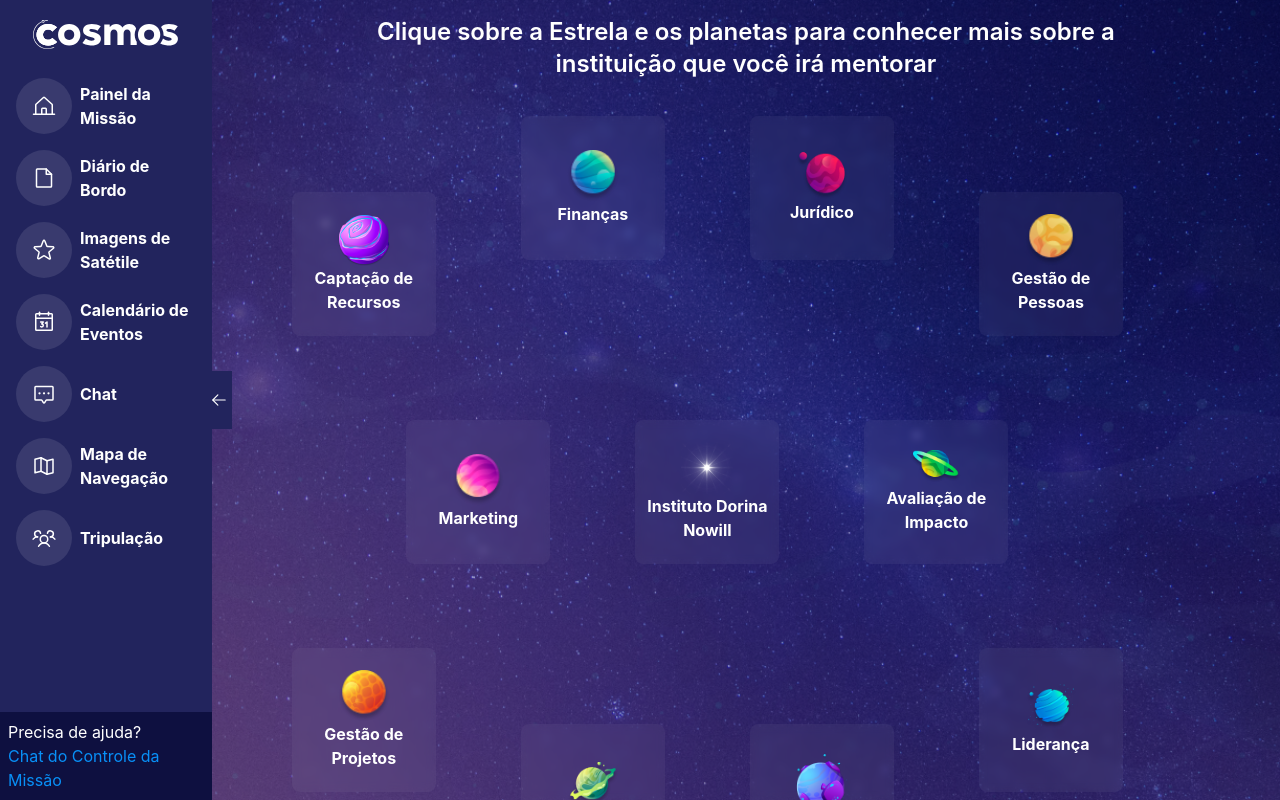
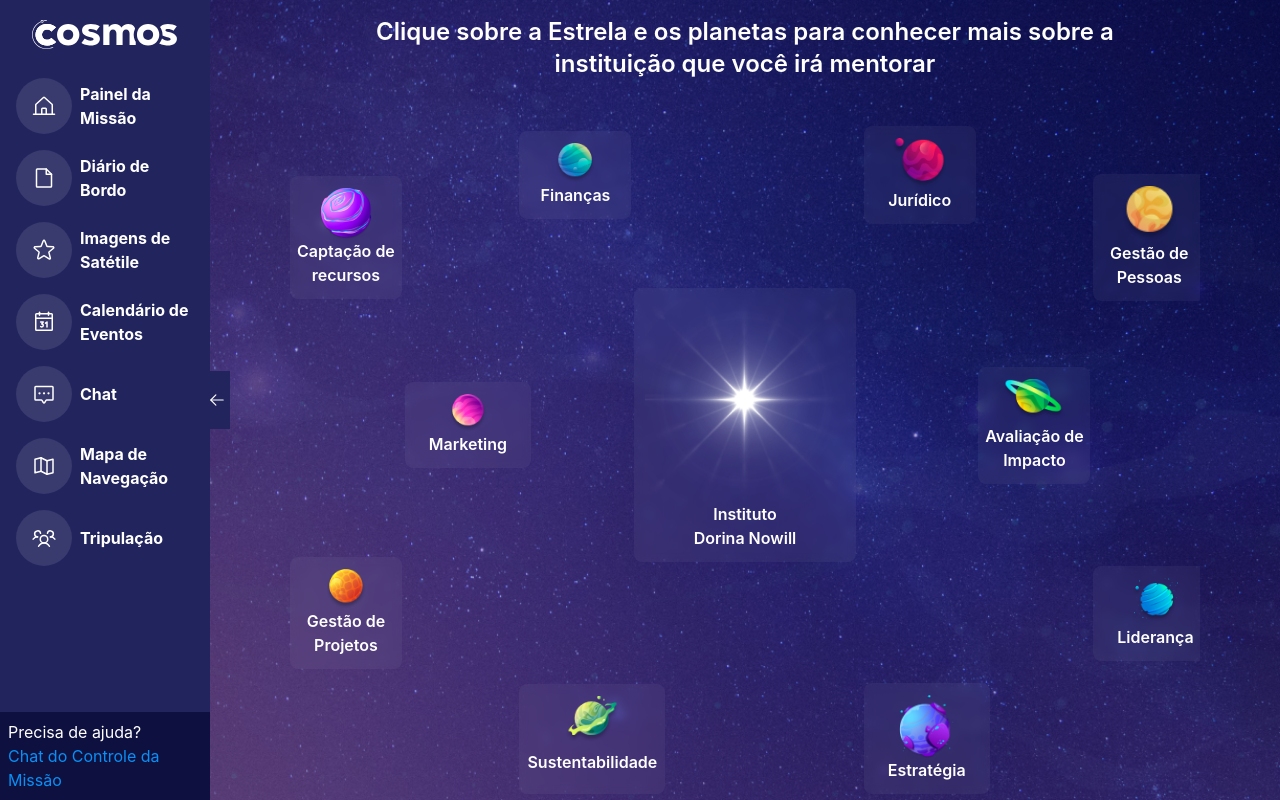
Before and after one commit to cosmossocialtime/Cosmos-Front-End, a Next.js app: page /dashboard/imagens-de-satelite in a window 1280 px wide. Built offline with nearby package versions, Linux system fonts and the light colour scheme.

Commit message:
:up: upgrade planets

```diff
--- a/src/app/dashboard/imagens-de-satelite/ItemSatelite.tsx
+++ b/src/app/dashboard/imagens-de-satelite/ItemSatelite.tsx
@@ -1,36 +1,17 @@
 import Image from "next/image";
 import * as Dialog from "@radix-ui/react-dialog";
-import { HTMLAttributes } from "react";
+import { ReactNode } from "react";
 
-interface ItemSateliteProps {
-  sateliteImg: string;
-  imgAlt: string;
-  sateliteName: string;
-  handleModal?: () => void;
-  className: string;
+type SateliteProps = {
+  children: ReactNode,
+  className: string
 }
 
-export function ItemSatelite({
-  sateliteImg,
-  imgAlt,
-  sateliteName,
-  className,
-}: ItemSateliteProps) {
+export function ItemSatelite({className, children}:SateliteProps) {
   return (
     <Dialog.Trigger className={`${className}`}>
-      <div className="w-36 h-36">
-        <div className="bg-zinc-200/5 w-full h-full rounded-lg py-3 flex flex-col items-center justify-center cursor-pointer backdrop-blur-sm">
-          <Image
-            src={sateliteImg}
-            alt={imgAlt}
-            className="mx-auto"
-            width={52}
-            height={52}
-          />
-          <p className="w-[130px] text-center font-bold text-white">
-            {sateliteName}
-          </p>
-        </div>
+      <div className="bg-zinc-200/5 text-white w-fit h-fit rounded-lg py-3 flex flex-col items-center justify-center cursor-pointer backdrop-blur-sm">
+        {children}
       </div>
     </Dialog.Trigger>
   );
--- a/src/app/dashboard/imagens-de-satelite/page.tsx
+++ b/src/app/dashboard/imagens-de-satelite/page.tsx
@@ -3,6 +3,7 @@ import * as Dialog from "@radix-ui/react-dialog";
 
 import { ModalSatelite } from "./modalSatelite";
 import { ItemSatelite } from "./ItemSatelite";
+import Image from "next/image";
 
 const SatelitesPage = () => {
   return (
@@ -10,7 +11,7 @@ const SatelitesPage = () => {
       <Dialog.Root>
         <ModalSatelite />
 
-        <div className="flex flex-col items-center justify-center gap-9 px-20 pt-4 w-full h-screen lg:overflow-y-hidden bg-bgsatelites bg-cover bg-center">
+        <div className="flex flex-col items-center gap-9 px-20 pt-4 w-full h-screen lg:overflow-y-hidden bg-bgsatelites bg-cover bg-center">
           <h3 className="text-white text-2xl font-semibold text-center">
             Clique sobre a Estrela e os planetas para conhecer mais sobre a{" "}
             <br />
@@ -19,82 +20,157 @@ const SatelitesPage = () => {
 
           <div className="lg:overflow-hidden">
             <div className="grid grid-cols-4 lg:grid-cols-8 lg:grid-rows-6 gap-2 justify-center">
-              <ItemSatelite
-                sateliteImg="/images/satelites/recursos.png"
-                imgAlt={"planeta roxo"}
-                sateliteName={"Captação de Recursos"}
-                className={"lg:col-start-1 lg:col-end-2 lg:row-start-1 lg:row-end-3 "}
+              <ItemSatelite className="lg:col-start-1 lg:col-end-2 lg:row-start-1 lg:row-end-3">
+                <Image
+                  src={"/images/satelites/recursos.png"}
+                  alt="ts"
+                  width={52}
+                  height={52}
                 />
+                <p className="w-28 font-semibold">Captação de recursos</p>
+              </ItemSatelite>
 
               <ItemSatelite
-                sateliteImg="/images/satelites/financas.png"
-                imgAlt={"planeta azul"}
-                sateliteName={"Finanças"}
-                className={"lg:col-start-3 lg:col-end-3 lg:row-start-1 lg:row-end-1 "}
+                className={
+                  "lg:col-start-3 lg:col-end-3 lg:row-start-1 lg:row-end-1"
+                }
+              >
+                <Image
+                  src={"/images/satelites/financas.png"}
+                  alt="ts"
+                  width={40}
+                  height={40}
                 />
+                <p className="w-28 font-semibold">Finanças</p>
+              </ItemSatelite>
 
               <ItemSatelite
-                sateliteImg="/images/satelites/juridico.png"
-                imgAlt={"planeta vermelho"}
-                sateliteName={"Jurídico"}
-                className={"lg:col-start-5 lg:col-end-6 lg:row-start-1 lg:row-end-1 "}
+                className={
+                  "lg:col-start-6 lg:col-end-7 lg:row-start-1 lg:row-end-1 "
+                }
+              >
+                <Image
+                  src={"/images/satelites/juridico.png"}
+                  alt="juridico"
+                  width={55}
+                  height={55}
                 />
+                <p className="w-28 font-semibold">Jurídico</p>
+              </ItemSatelite>
 
               <ItemSatelite
-                sateliteImg="/images/satelites/pessoas.png"
-                imgAlt={"planeta amarelo"}
-                sateliteName={"Gestão de Pessoas"}
-                className={"lg:col-start-7 lg:col-end-8 lg:row-start-1 lg:row-end-3 "}
+                className={
+                  "lg:col-start-8 lg:col-end-9 lg:row-start-1 lg:row-end-3 "
+                }
+              >
+                <Image
+                  src={"/images/satelites/pessoas.png"}
+                  alt="Pessoas"
+                  width={55}
+                  height={55}
                 />
+                <p className="w-28 font-semibold">Gestão de Pessoas</p>
+              </ItemSatelite>
 
               <ItemSatelite
-                sateliteImg="/images/satelites/marketing.png"
-                imgAlt={"planeta rosa"}
-                sateliteName={"Marketing"}
-                className={"lg:col-start-2 lg:col-end-2 lg:row-start-3 lg:row-end-3 "}
+                className={
+                  "lg:col-start-2 lg:col-end-2 lg:row-start-3 lg:row-end-3 "
+                }
+              >
+                <Image
+                  src={"/images/satelites/marketing.png"}
+                  alt="Marketing"
+                  width={38}
+                  height={38}
                 />
+                <p className="px-6 font-semibold">Marketing</p>
+
+              </ItemSatelite>
 
               <ItemSatelite
-                sateliteImg="/images/satelites/instituto.png"
-                imgAlt={"estrela branca"}
-                sateliteName={"Instituto Dorina Nowill"}
-                className={"lg:col-start-4 lg:col-end-4 lg:row-start-3 lg:row-end-4 "}
+                className={
+                  "lg:col-start-4 lg:col-end-6 lg:row-start-2 lg:row-end-5 "
+                }
+              >
+                <Image
+                className="mx-5"
+                  src={"/images/satelites/instituto.png"}
+                  alt="Instituto"
+                  width={200}
+                  height={150}
                 />
+                <p className="w-28 font-semibold">Instituto Dorina Nowill</p>
+              </ItemSatelite>
 
               <ItemSatelite
-                sateliteImg="/images/satelites/impacto.png"
-                imgAlt={"planeta verde e azul"}
-                sateliteName={"Avaliação de Impacto"}
-                className={"lg:col-start-6 lg:col-end-6 lg:row-start-3 lg:row-end-3 "}
+                className={
+                  "lg:col-start-7 lg:col-end-8 lg:row-start-3 lg:row-end-4 "
+                }
+              >
+                <Image
+                  src={"/images/satelites/impacto.png"}
+                  alt="Instituto"
+                  width={64}
+                  height={64}
                 />
+                <p className="w-28 font-semibold">Avaliação de Impacto</p>
+              </ItemSatelite>
 
               <ItemSatelite
-                sateliteImg="/images/satelites/projetos.png"
-                imgAlt={"planeta laranja"}
-                sateliteName={"Gestão de Projetos"}
-                className={"lg:col-start-1 lg:col-end-1 lg:row-start-4 lg:row-end-6 "}
+                className={
+                  "lg:col-start-1 lg:col-end-1 lg:row-start-4 lg:row-end-6 "
+                }
+              >
+                <Image
+                  src={"/images/satelites/projetos.png"}
+                  alt="Projetos"
+                  width={40}
+                  height={40}
                 />
+                <p className="w-28 font-semibold">Gestão de Projetos</p>
+              </ItemSatelite>
 
               <ItemSatelite
-                sateliteImg="/images/satelites/sustentabilidade.png"
-                imgAlt={"planeta verde claro"}
-                sateliteName={"Sustentabilidade"}
-                className={"lg:col-start-3 lg:col-end-4 lg:row-start-5 lg:row-end-6 "}
+                className={
+                  "lg:col-start-3 lg:col-end-4 lg:row-start-5 lg:row-end-7"
+                }
+              >
+                <Image
+                  src={"/images/satelites/sustentabilidade.png"}
+                  alt="Sustentabilidade"
+                  width={55}
+                  height={55}
                 />
+                <p className="p-2 font-semibold">Sustentabilidade</p>
+              </ItemSatelite>
 
               <ItemSatelite
-                sateliteImg="/images/satelites/estrategia.png"
-                imgAlt={"planeta azul com roxo"}
-                sateliteName={"Estratégia"}
-                className={"lg:col-start-5 lg:col-end-5 lg:row-start-5 lg:row-end-5"}
+                className={
+                  "lg:col-start-6 lg:col-end-6 lg:row-start-5 lg:row-end-7"
+                }
+              >
+                <Image
+                  src={"/images/satelites/estrategia.png"}
+                  alt="Estrategia"
+                  width={55}
+                  height={55}
                 />
+                <p className="px-6 font-semibold">Estratégia</p>
+              </ItemSatelite>
 
               <ItemSatelite
-                sateliteImg="/images/satelites/lideranca.png"
-                imgAlt={"planeta azul"}
-                sateliteName={"Liderança"}
-                className={"lg:col-start-7 lg:col-end-7 lg:row-start-4 lg:row-end-6 "}
+                className={
+                  "lg:col-start-8 lg:col-end-9 lg:row-start-4 lg:row-end-6 "
+                }
+              >
+                <Image
+                  src={"/images/satelites/lideranca.png"}
+                  alt="Liderança"
+                  width={50}
+                  height={50}
                 />
+                <p className="px-6 font-semibold">Liderança</p>
+              </ItemSatelite>
             </div>
           </div>
         </div>
--- a/src/app/dashboard/tripulacao/Modal.tsx
+++ b/src/app/dashboard/tripulacao/Modal.tsx
@@ -1,4 +1,5 @@
 import * as Dialog from "@radix-ui/react-dialog";
+import * as Tabs from "@radix-ui/react-tabs";
 import Close from "../../../../public/images/tripulacao/Close.svg";
 import BackgroundModal from "../../../../public/images/tripulacao/backgroundModal.png";
 import Image from "next/image";
@@ -76,6 +77,53 @@ export function Modal(ModalProps: DatasProfile) {
           </span>
         </div>
       </div>
+      <Tabs.Root
+        defaultValue="tab1"
+        className="flex flex-col items-center justify-center gap-2"
+      >
+        <Tabs.List className="flex justify-between lg:gap-28 gap-2 text-indigo-200 font-medium bg-gray-200 px-2 py-2 rounded-md">
+          <Tabs.Trigger
+            className="data-[state=active]:bg-gray-50 data-[state=active]:font-semibold px-5 py-2 rounded"
+            value="tab1"
+          >
+            Experiências
+          </Tabs.Trigger>
+          <Tabs.Trigger
+            className="data-[state=active]:bg-gray-50  data-[state=active]:font-semibold px-5 py-2 rounded"
+            value="tab2"
+          >
+            Competências
+          </Tabs.Trigger>
+          <Tabs.Trigger
+            className="data-[state=active]:bg-gray-50 data-[state=active]:font-semibold px-5 py-2 rounded"
+            value="tab3"
+          >
+            Motivação
+          </Tabs.Trigger>
+          <Tabs.Trigger
+            className="data-[state=active]:bg-gray-50 data-[state=active]:font-semibold px-5 py-2 rounded"
+            value="tab4"
+          >
+            Voluntariado
+          </Tabs.Trigger>
+        </Tabs.List>
+        <div className="flex items-center justify-center text-black border border-gray-300 rounded lg:max-w-4xl lg:w-full w-3/4 px-2 mb-10 ">
+          <div className="w-full px-3 py-3">
+            <Tabs.Content value="tab1">
+              <span>Lorem ipsum dolor sit amet consectetur, adipisicing elit. Ut vero nesciunt a libero dicta quo omnis debitis. Modi qui facilis sapiente itaque ex nam, accusamus officia quod. Sed, numquam similique?</span>
+            </Tabs.Content>
+            <Tabs.Content value="tab2">
+              <span>Competências</span>
+            </Tabs.Content>
+            <Tabs.Content value="tab3">
+              <span>Motivação</span>
+            </Tabs.Content>
+            <Tabs.Content value="tab4">
+              <span>Voluntariado</span>
+            </Tabs.Content>
+          </div>
+        </div>
+      </Tabs.Root>
     </div>
   );
 }
```
Lines whose indentation alone changed are shown as unchanged.
